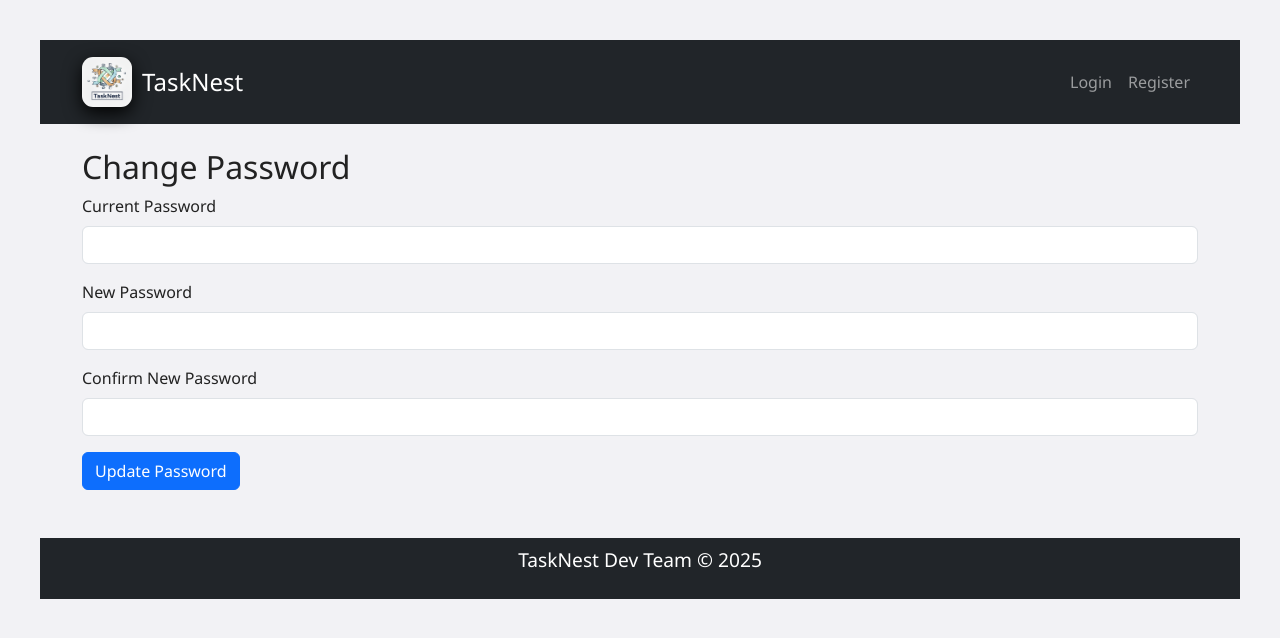
After one commit to rizwanziaee-pixel/INFR3120-Fall25-Project, a Node server app: template views/changePassword.ejs in a window 1280 px wide. The commit adds this page. Shown: the top 638 px of the page. Run offline with Node 20, Linux system fonts and the light colour scheme; the template is opened without the code that fills it: most values are stand-ins (such as "Sample title", 1, 10 or a date in 2020); some libraries are stand-ins or nearby versions.

Commit message:
added change password features

```diff
--- a/app.js
+++ b/app.js
@@ -10,6 +10,8 @@ var logger = require('morgan');
 const session = require('express-session');
 const flash = require('connect-flash');
 const passport = require('./config/passport');
+const passwordRouter = require("./routes/password");
+
 
 var indexRouter = require('./routes/index');
 var usersRouter = require('./routes/users');
@@ -57,6 +59,9 @@ app.use(function(req, res, next) {
   next(createError(404));
 });
 
+app.use("/password", require("./routes/password"));
+
+
 app.use(function(err, req, res, next) {
   res.locals.message = err.message;
   res.locals.error = err;
--- a/models/User.js
+++ b/models/User.js
@@ -3,7 +3,6 @@ const passportLocalMongoose = require("passport-local-mongoose");
 
 const UserSchema = new mongoose.Schema({
     username: { type: String, required: true, unique: true }
-    // password field will be handled by passport-local-mongoose
 });
 
 UserSchema.plugin(passportLocalMongoose);
--- /dev/null
+++ b/views/changePassword.ejs
@@ -0,0 +1,34 @@
+<%- include("partials/header") %>
+
+<div class="container mt-4">
+  <h2>Change Password</h2>
+
+  <% if (error) { %>
+    <div class="alert alert-danger"><%= error %></div>
+  <% } %>
+
+  <% if (success) { %>
+    <div class="alert alert-success"><%= success %></div>
+  <% } %>
+
+  <form method="POST" action="/password/change">
+    <div class="mb-3">
+      <label class="form-label">Current Password</label>
+      <input type="password" name="currentPassword" class="form-control" required>
+    </div>
+
+    <div class="mb-3">
+      <label class="form-label">New Password</label>
+      <input type="password" name="newPassword" class="form-control" required>
+    </div>
+
+    <div class="mb-3">
+      <label class="form-label">Confirm New Password</label>
+      <input type="password" name="confirmPassword" class="form-control" required>
+    </div>
+
+    <button class="btn btn-primary">Update Password</button>
+  </form>
+</div>
+
+<%- include("partials/footer") %>
--- a/views/partials/header.ejs
+++ b/views/partials/header.ejs
@@ -30,20 +30,32 @@
     <div class="collapse navbar-collapse" id="navMenu">
       <ul class="navbar-nav ms-auto">
 
-
         <% if (!user) { %>
           <!-- If NOT logged in -->
           <li class="nav-item"><a class="nav-link" href="/login">Login</a></li>
           <li class="nav-item"><a class="nav-link" href="/register">Register</a></li>
+
         <% } else { %>
           <!-- If logged in -->
           <li class="nav-item me-3"><a class="nav-link" href="/tasks">My Tasks</a></li>
           <li class="nav-item me-3"><a class="nav-link" href="/tasks/add">Add Task</a></li>
+
+          <!-- 🔹 CHANGE PASSWORD LINK (Added as requested) -->
+          <li class="nav-item me-3">
+            <a class="nav-link" href="/password/change">Change Password</a>
+          </li>
+
+          <!-- Logout Button -->
           <li class="nav-item" style="display: flex; align-items: center;">
             <form action="/logout" method="post" style="display:inline; margin:0;">
-              <button type="submit" class="nav-link text-danger" style="background:none; border:none; padding:0; margin:0; line-height:inherit; font: inherit; cursor:pointer;">Logout</button>
+              <button type="submit" class="nav-link text-danger"
+                      style="background:none; border:none; padding:0; margin:0;
+                             line-height:inherit; font: inherit; cursor:pointer;">
+                Logout
+              </button>
             </form>
           </li>
+
         <% } %>
 
       </ul>
```
Also changed, not shown: routes/auth.js (+35 -7 lines), routes/password.js (added, +45 -0 lines).
